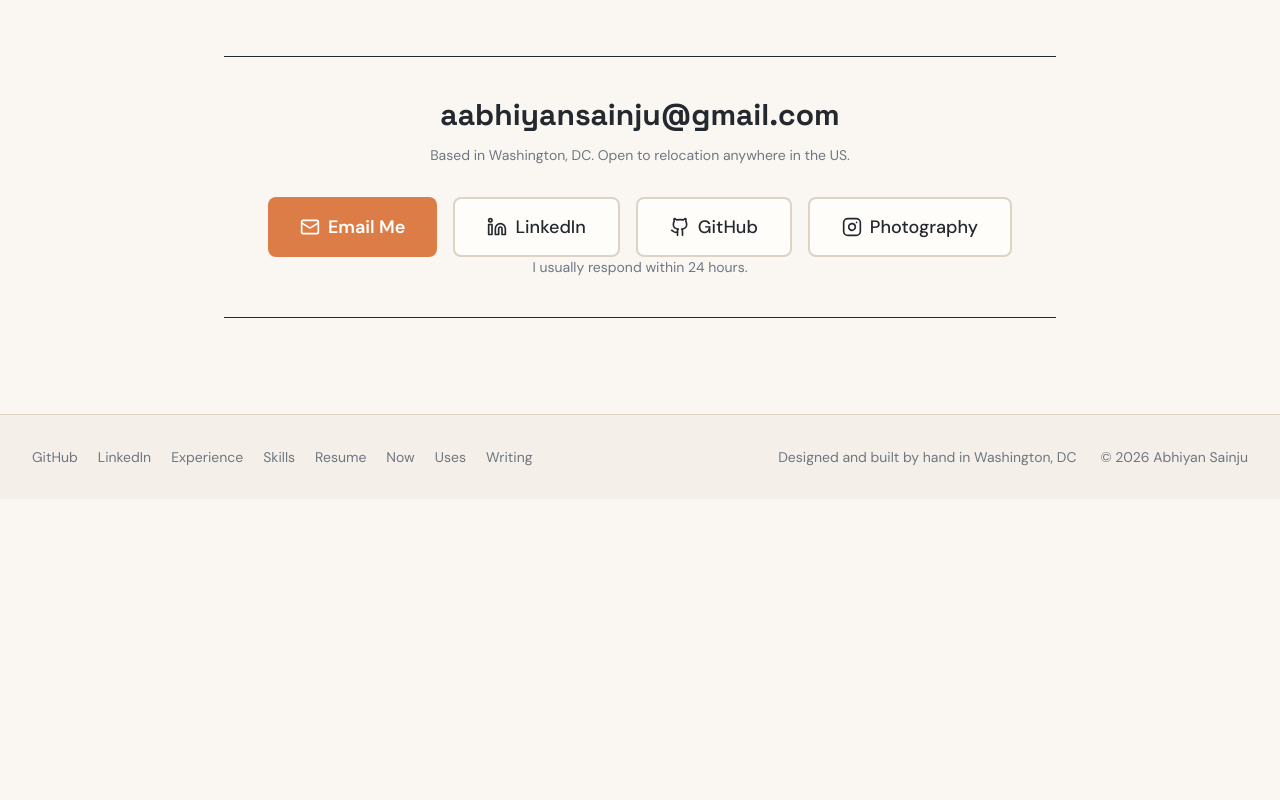
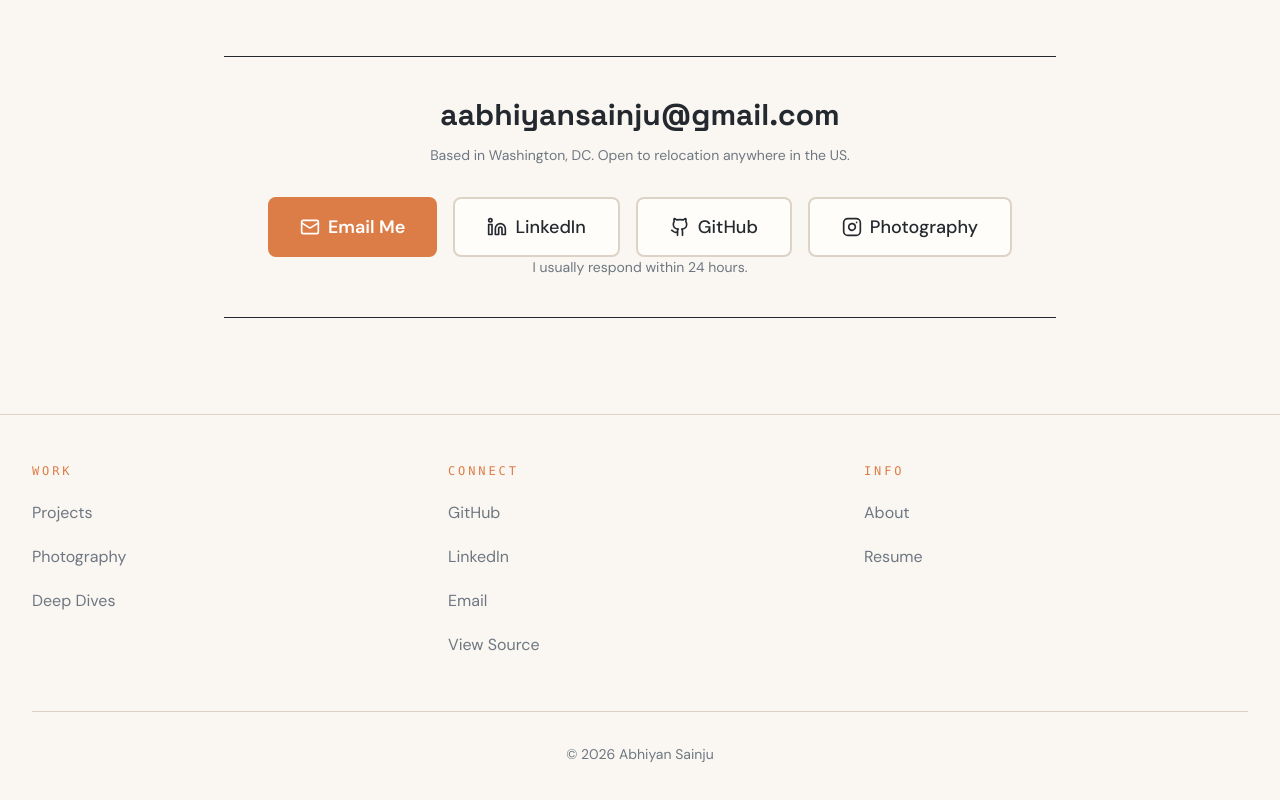
Before and after one commit to aabhiyann/portfolio-abhiyan, a React (Vite) app: page / in a window 1280 px wide. Shown: the part 6294-7094 px from the top of the page. Before the commit the page ends 6793 px from the top, so only its background shows below. Built offline with nearby package versions, Linux system fonts and the light colour scheme.

Commit message:
style: simplify footer sections and labels

```diff
--- a/src/components/Footer.tsx
+++ b/src/components/Footer.tsx
@@ -1,69 +1,85 @@
 import React from "react";
 import { Link } from "react-router-dom";
 
+interface FooterLinkProps {
+  to: string;
+  children: React.ReactNode;
+}
+
+const FooterLink: React.FC<FooterLinkProps> = ({ to, children }) => (
+  <Link
+    to={to}
+    className="text-text-muted hover:text-text-primary transition-colors duration-300 block py-1.5"
+  >
+    {children}
+  </Link>
+);
+
+interface ExternalFooterLinkProps {
+  href: string;
+  children: React.ReactNode;
+}
+
+const ExternalFooterLink: React.FC<ExternalFooterLinkProps> = ({
+  href,
+  children,
+}) => (
+  <a
+    href={href}
+    target="_blank"
+    rel="noopener noreferrer"
+    className="text-text-muted hover:text-text-primary transition-colors duration-300 block py-1.5"
+  >
+    {children}
+  </a>
+);
+
 const Footer: React.FC = () => {
   return (
-    <footer className="border-t border-border-primary bg-bg-surface">
-      <div className="max-w-7xl mx-auto px-4 sm:px-6 lg:px-8 py-8">
-        <div className="flex flex-col sm:flex-row items-center justify-between gap-4 text-sm text-text-muted">
-          <div className="flex flex-wrap items-center gap-5">
-            <a
-              href="https://github.com/aabhiyann"
-              target="_blank"
-              rel="noopener noreferrer"
-              className="hover:text-text-primary transition-colors"
-            >
-              GitHub
-            </a>
-            <a
-              href="https://linkedin.com/in/abhiyansainju"
-              target="_blank"
-              rel="noopener noreferrer"
-              className="hover:text-text-primary transition-colors"
-            >
-              LinkedIn
-            </a>
-            <Link
-              to="/experience"
-              className="hover:text-text-primary transition-colors"
-            >
-              Experience
-            </Link>
-            <Link
-              to="/skills"
-              className="hover:text-text-primary transition-colors"
-            >
-              Skills
-            </Link>
-            <Link
-              to="/resume"
-              className="hover:text-text-primary transition-colors"
-            >
-              Resume
-            </Link>
-            <Link
-              to="/now"
-              className="hover:text-text-primary transition-colors"
-            >
-              Now
-            </Link>
-            <Link
-              to="/uses"
-              className="hover:text-text-primary transition-colors"
-            >
-              Uses
-            </Link>
-            <Link
-              to="/deep-dives"
-              className="hover:text-text-primary transition-colors"
-            >
-              Writing
-            </Link>
+    <footer className="border-t border-border-primary bg-bg-primary">
+      <div className="relative z-10 max-w-7xl mx-auto px-4 sm:px-6 lg:px-8 py-12">
+        <div className="grid grid-cols-2 md:grid-cols-3 gap-8">
+          <div className="flex flex-col space-y-4">
+            <h4 className="text-xs font-mono uppercase tracking-[0.24em] text-accent-primary">
+              Work
+            </h4>
+            <nav className="flex flex-col space-y-2">
+              <FooterLink to="/projects">Projects</FooterLink>
+              <FooterLink to="/photography">Photography</FooterLink>
+              <FooterLink to="/deep-dives">Deep Dives</FooterLink>
+            </nav>
           </div>
-          <div className="flex flex-col sm:flex-row items-center gap-2 sm:gap-6 text-center sm:text-right">
-            <span>Designed and built by hand in Washington, DC</span>
-            <span>&copy; {new Date().getFullYear()} Abhiyan Sainju</span>
+          <div className="flex flex-col space-y-4">
+            <h4 className="text-xs font-mono uppercase tracking-[0.24em] text-accent-primary">
+              Connect
+            </h4>
+            <nav className="flex flex-col space-y-2">
+              <ExternalFooterLink href="https://github.com/aabhiyann">
+                GitHub
+              </ExternalFooterLink>
+              <ExternalFooterLink href="https://linkedin.com/in/abhiyansainju">
+                LinkedIn
+              </ExternalFooterLink>
+              <ExternalFooterLink href="mailto:aabhiyansainju@gmail.com">
+                Email
+              </ExternalFooterLink>
+              <ExternalFooterLink href="https://github.com/aabhiyann/portfolio-abhiyan">
+                View Source
+              </ExternalFooterLink>
+            </nav>
           </div>
+          <div className="flex flex-col space-y-4">
+            <h4 className="text-xs font-mono uppercase tracking-[0.24em] text-accent-primary">
+              Info
+            </h4>
+            <nav className="flex flex-col space-y-2">
+              <FooterLink to="/about">About</FooterLink>
+              <FooterLink to="/resume">Resume</FooterLink>
+            </nav>
+          </div>
+        </div>
+        <div className="mt-12 pt-8 border-t border-border-primary text-center text-sm text-text-muted">
+          <p>&copy; {new Date().getFullYear()} Abhiyan Sainju</p>
         </div>
       </div>
     </footer>
```
